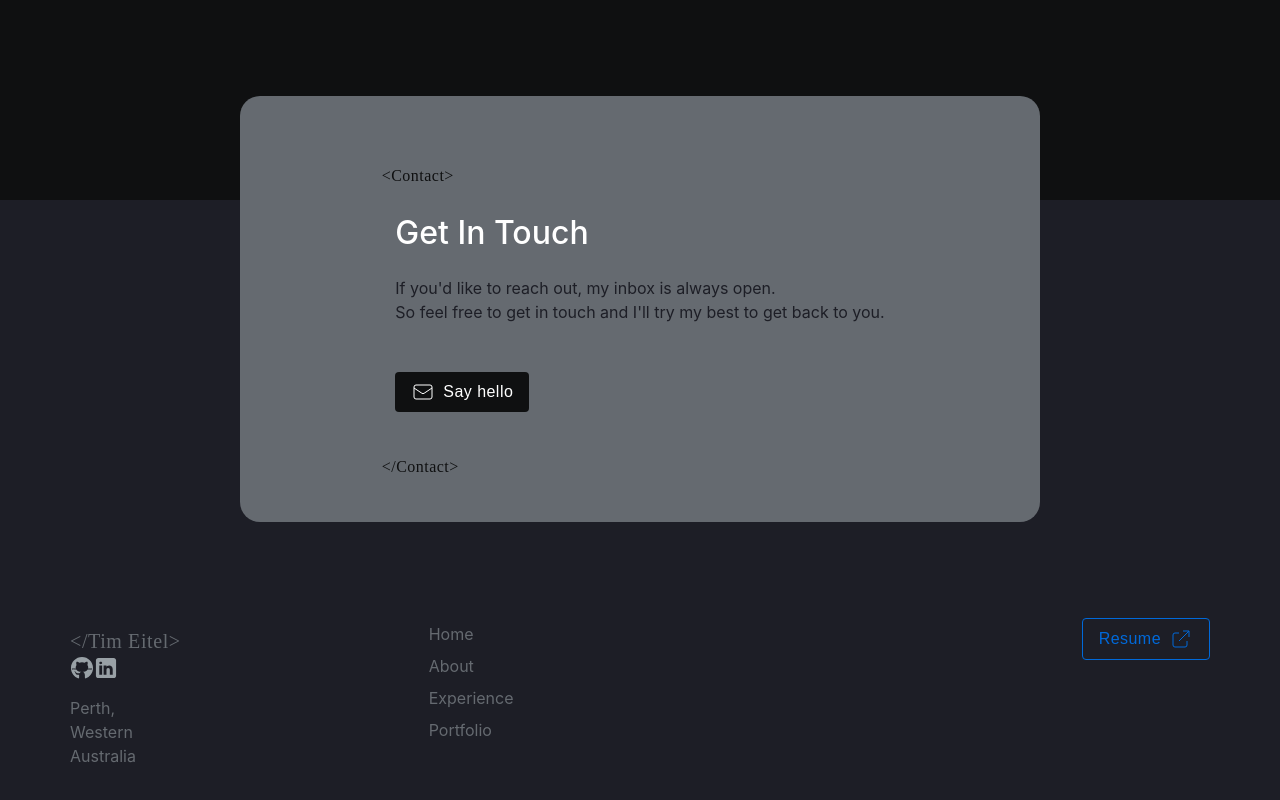
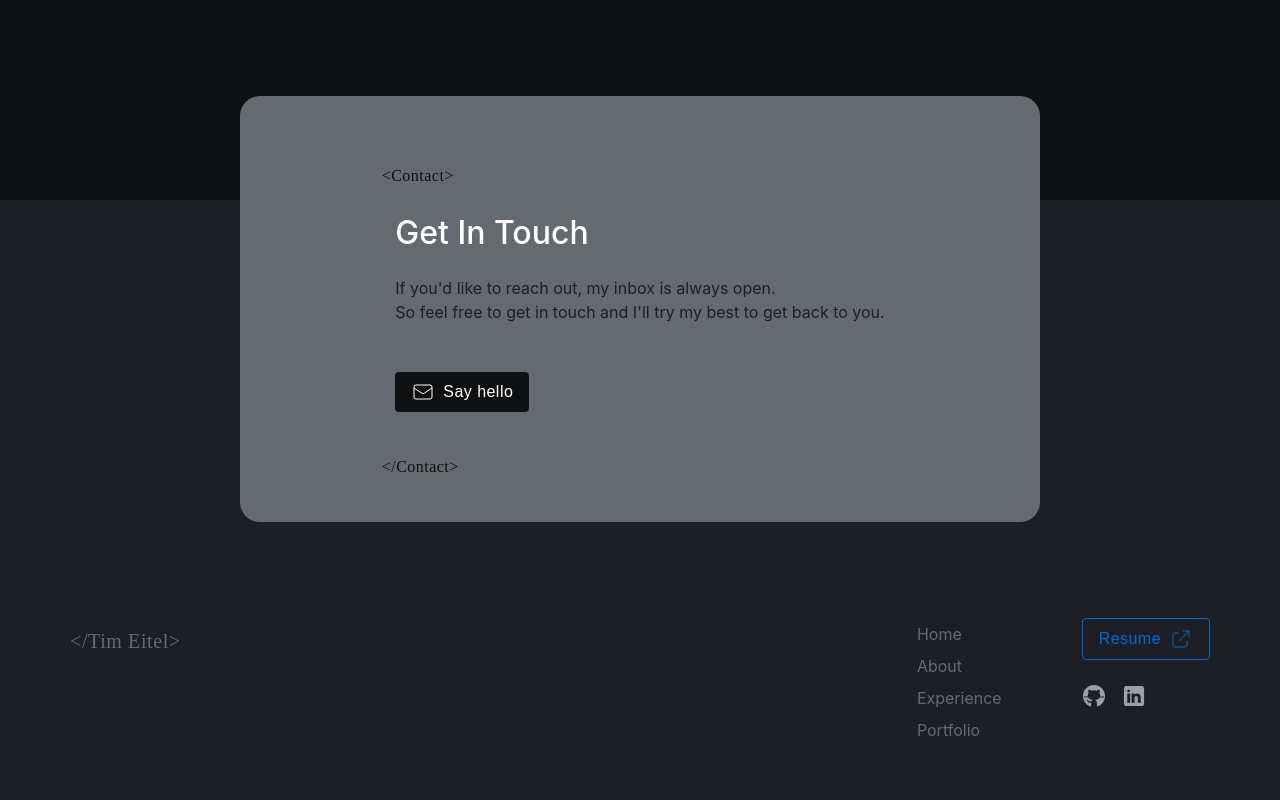
Before and after one commit to timeitel/portfolio, a Next.js app: page / in a window 1280 px wide. Shown: the part 4062-4862 px from the top of the page. Built offline with nearby package versions, Linux system fonts and the light colour scheme; a web font is replaced by a local one.

Commit message:
feat: footer

```diff
--- a/modules/Footer/Footer.tsx
+++ b/modules/Footer/Footer.tsx
@@ -16,18 +16,8 @@ export const Footer: FC<Props> = () => {
     <StyledFooter>
       <StyledName>
         <HtmlName>{"</Tim Eitel>"}</HtmlName>
+      </StyledName>
       <div style={{ display: "flex" }}>
-          <Link href="https://github.com/timeitel/" target="_blank">
-            <GithubContainedIcon />
-          </Link>
-          <Link href="https://www.linkedin.com/in/tim-eitel/" target="_blank">
-            <LinkedInContainedIcon />
-          </Link>
-        </div>
-        <p style={{ margin: "1rem 0 0", textAlign: "left" }}>
-          Perth, Western Australia
-        </p>
-      </StyledName>
         <StyledList>
           <ListItem className="section-links">
             <Link href="/">Home</Link>
@@ -42,12 +32,40 @@ export const Footer: FC<Props> = () => {
             <Link href="#portfolio">Portfolio</Link>
           </ListItem>
         </StyledList>
+        <StyledList>
+          <ListItem>
             <Link style={{ display: "flex" }} target="_blank" href="resume.pdf">
               <SecondaryButton>
                 Resume
                 <ExternalLinkIcon />
               </SecondaryButton>
             </Link>
+          </ListItem>
+          <ListItem>
+            <div
+              style={{
+                display: "flex",
+                justifyContent: "space-between",
+                marginTop: "1.5rem",
+              }}
+            >
+              <Link
+                href="https://github.com/timeitel/"
+                target="_blank"
+                style={{ marginRight: "1rem" }}
+              >
+                <GithubContainedIcon />
+              </Link>
+              <Link
+                href="https://www.linkedin.com/in/tim-eitel/"
+                target="_blank"
+              >
+                <LinkedInContainedIcon />
+              </Link>
+            </div>
+          </ListItem>
+        </StyledList>
+      </div>
     </StyledFooter>
   );
 };
--- a/modules/Footer/styled.ts
+++ b/modules/Footer/styled.ts
@@ -4,10 +4,8 @@ import styled from "@emotion/styled";
 export const StyledList = styled(List)`
   display: flex;
   flex-direction: column;
-  width: 100%;
-  justify-content: space-between;
   align-items: flex-start;
-  margin-left: 3rem;
+  margin-left: 5rem;
   line-height: 2rem;
 
   @media (max-width: 768px) {
@@ -22,7 +20,7 @@ export const StyledFooter = styled.footer`
   max-width: 1220px;
   padding: 0 40px 40px;
   display: flex;
-  justify-content: center;
+  justify-content: space-between;
   align-items: flex-start;
 
   img {
@@ -37,6 +35,7 @@ export const StyledFooter = styled.footer`
 `;
 
 export const StyledName = styled.div`
-  max-width: 33.3%;
-  margin-right: 200px;
+  display: flex;
+  flex-direction: column;
+  align-items: flex-start;
 `;
```
Lines whose indentation alone changed are shown as unchanged.
